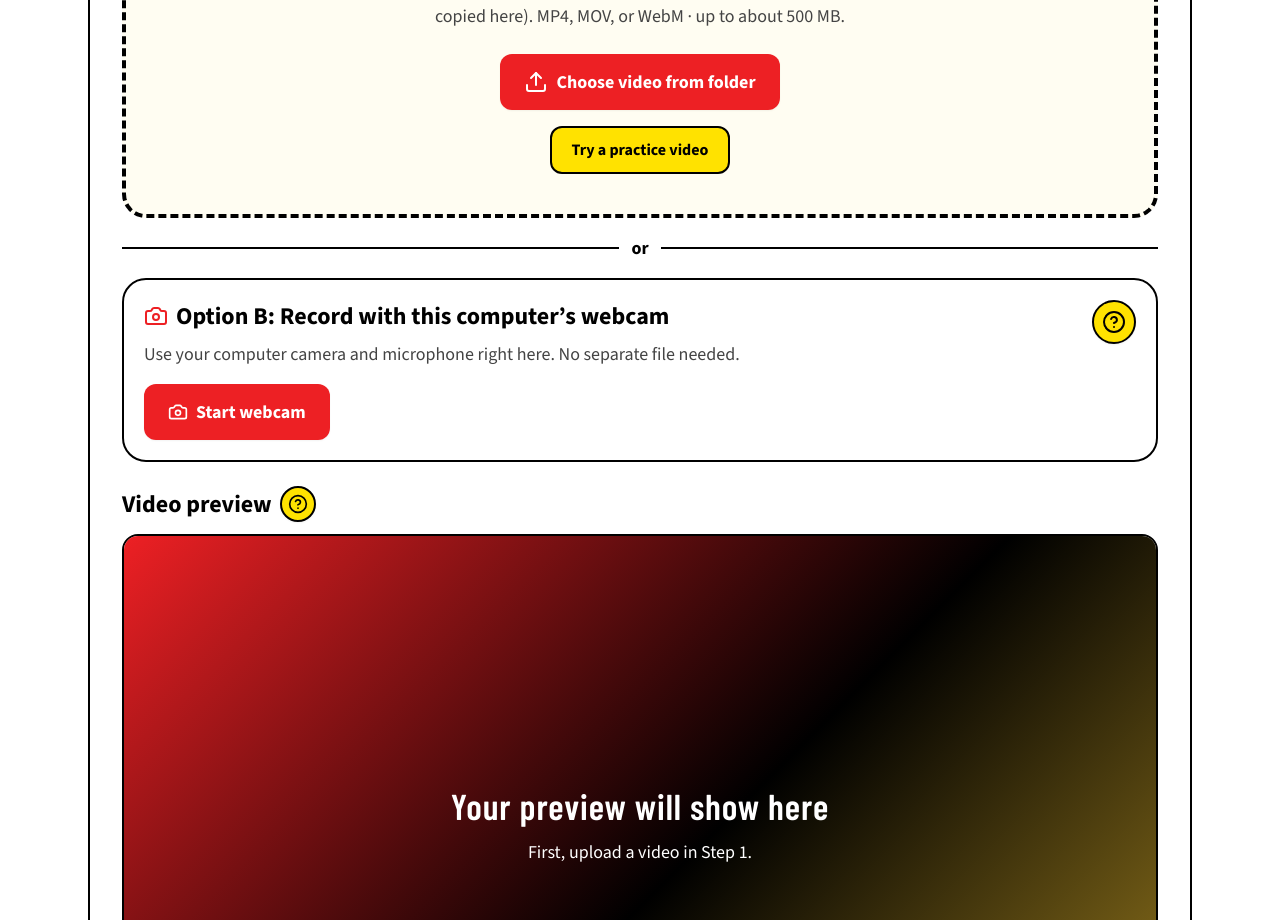
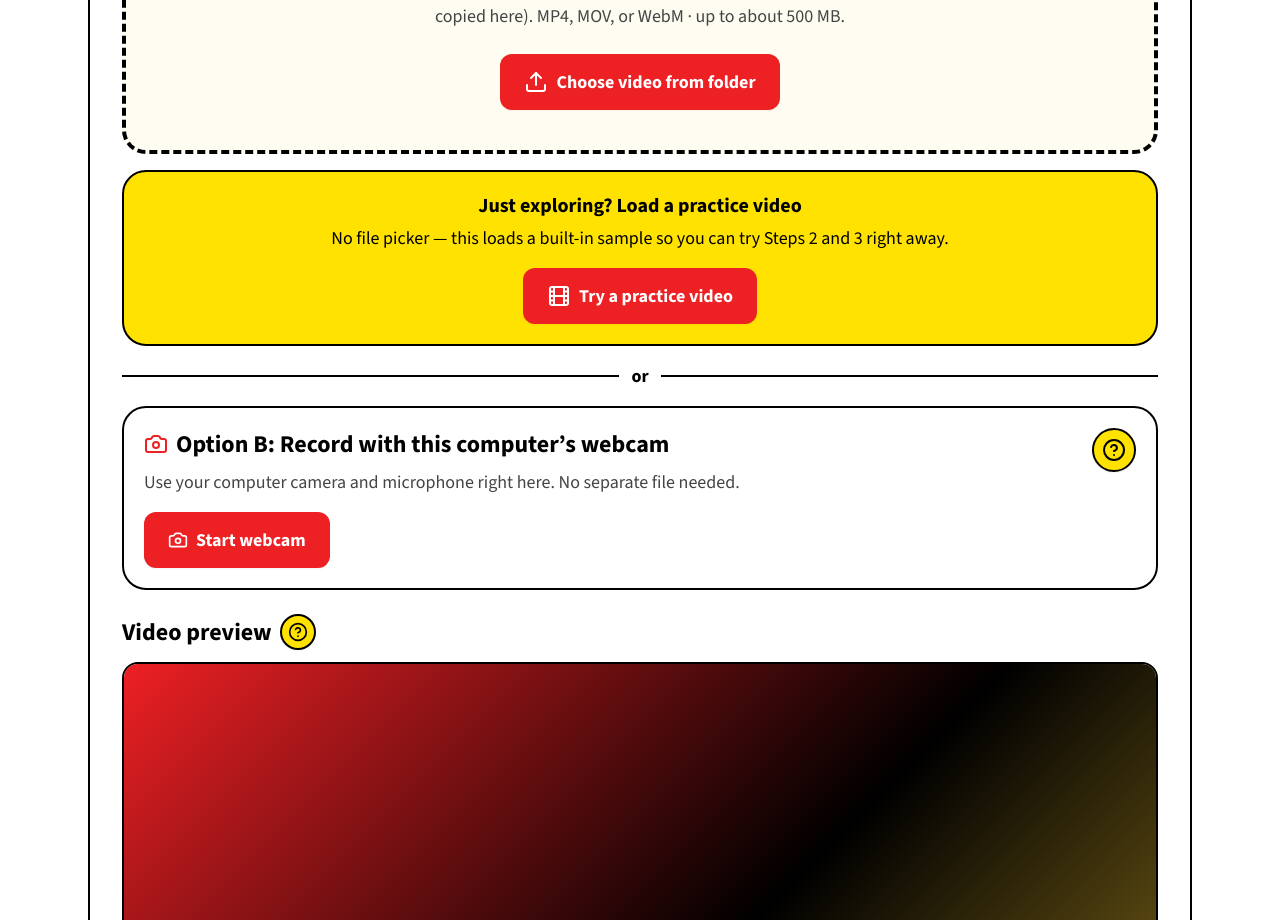
Before and after one commit to joshuawilliambell-cmd/clip-flow, a Next.js app: page / in a window 1280 px wide. Shown: the part 2567-3487 px from the top of the page. Built offline with nearby package versions, Linux system fonts and the light colour scheme.

Commit message:
Separate practice video control from folder upload zone
Moves Try a practice video out of the file drop area so it is harder
to confuse with Choose video from folder, and adds stable test ids.

Co-authored-by: joshuawilliambell <joshuawilliambell@gmail.com>

```diff
--- a/src/components/steps/VideoUploadStep.tsx
+++ b/src/components/steps/VideoUploadStep.tsx
@@ -138,15 +138,34 @@ export function VideoUploadStep() {
               type="button"
               onClick={() => inputRef.current?.click()}
               className="btn-primary"
+              data-testid="choose-video-folder"
             >
               <Upload className="h-6 w-6" />
               Choose video from folder
             </button>
+          </div>
+
+          <div className="rounded-3xl border-2 border-[var(--ink)] bg-[var(--yellow)] px-6 py-5 text-center">
+            <p className="text-xl font-bold text-[var(--ink)]">
+              Just exploring? Load a practice video
+            </p>
+            <p className="mt-1 text-lg text-[var(--ink)]/80">
+              No file picker — this loads a built-in sample so you can try Steps
+              2 and 3 right away.
+            </p>
             <button
               type="button"
-              onClick={() => void loadSample()}
-              className="btn-yellow mt-4"
+              id="try-practice-video"
+              data-testid="try-practice-video"
+              disabled={loadingSample}
+              onClick={(e) => {
+                e.preventDefault();
+                e.stopPropagation();
+                void loadSample();
+              }}
+              className="btn-primary mt-4"
             >
+              <Film className="h-6 w-6" />
               {loadingSample ? "Loading practice video…" : "Try a practice video"}
             </button>
           </div>
```
